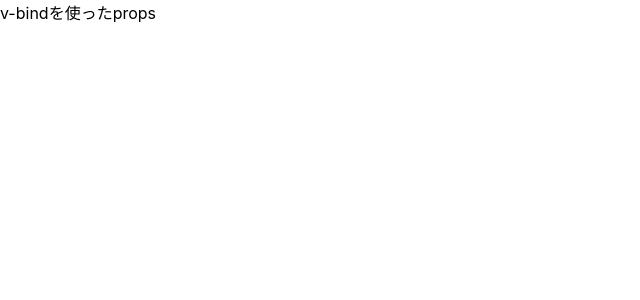
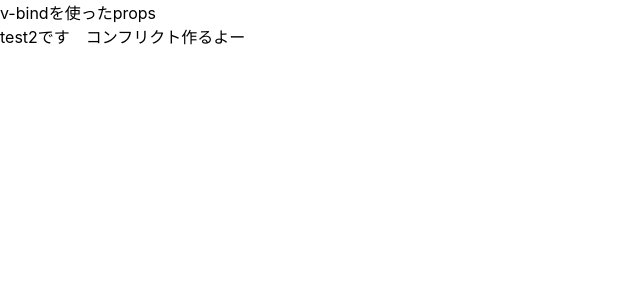
Before and after one commit to KosukeTakahashi0410/nuxt-beginner, a Nuxt app: page / in a window 1280 px wide. Shown: the top 300 px of the page, without its empty margins (0-640 px from the left). Built offline with nearby package versions, Linux system fonts and the light colour scheme.

Commit message:
create conflict

```diff
--- a/pages/index.vue
+++ b/pages/index.vue
@@ -4,6 +4,7 @@
       :message="myMessage"
     >
     </Component>
+    <p>{{ test2 }}</p>
   </div>
 </template>
 
@@ -12,7 +13,8 @@ import Component from '~/components/Component'
 export default {
   data() {
     return {
-      myMessage: 'v-bindを使ったprops'
+      myMessage: 'v-bindを使ったprops',
+      test2: 'test2です　コンフリクト作るよー'
     }
   },
   components: {
```
